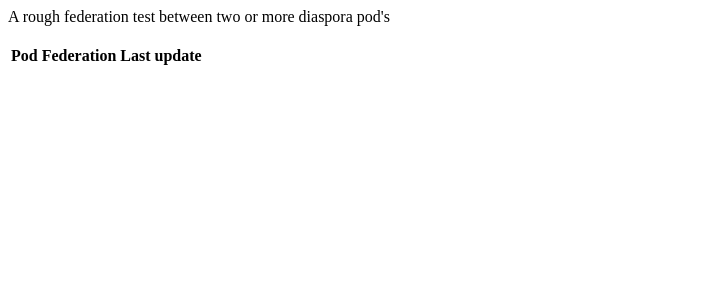
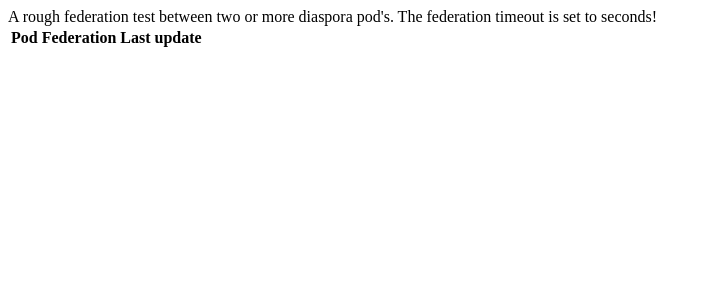
Before and after one commit to Zauberstuhl/diaspora_federation_test, a Python web app: template templates/index.html in a window 1280 px wide. Shown: the top 300 px of the page, without its empty margins (0-711 px from the left). Run offline with Jinja, Linux system fonts and the light colour scheme; the template is opened without the code that fills it, so the values that code supplies are empty.

Commit message:
Display timeout settings in front-end

```diff
--- a/lib/start.py
+++ b/lib/start.py
@@ -8,6 +8,7 @@
     def renderTemplate(self, node, header, navbar, data):
         node.header = header
         node.navbar = navbar
+        node.timeout.text = str(c['global']['timeout'])
         node.item.repeat(self.renderItem, data)
 
     def renderItem(self, node, data):
--- a/templates/index.html
+++ b/templates/index.html
@@ -7,7 +7,8 @@
       <div class="content">
         <div class="row">
           <div class="span10">
-            A rough federation test between two or more diaspora pod's<br/><br/>
+            A rough federation test between two or more diaspora pod's.
+            The federation timeout is set to <b><span node="con:timeout"></span></b> seconds!
           </div>
           <div class="span7">
             <table class="table table-hover">
```
